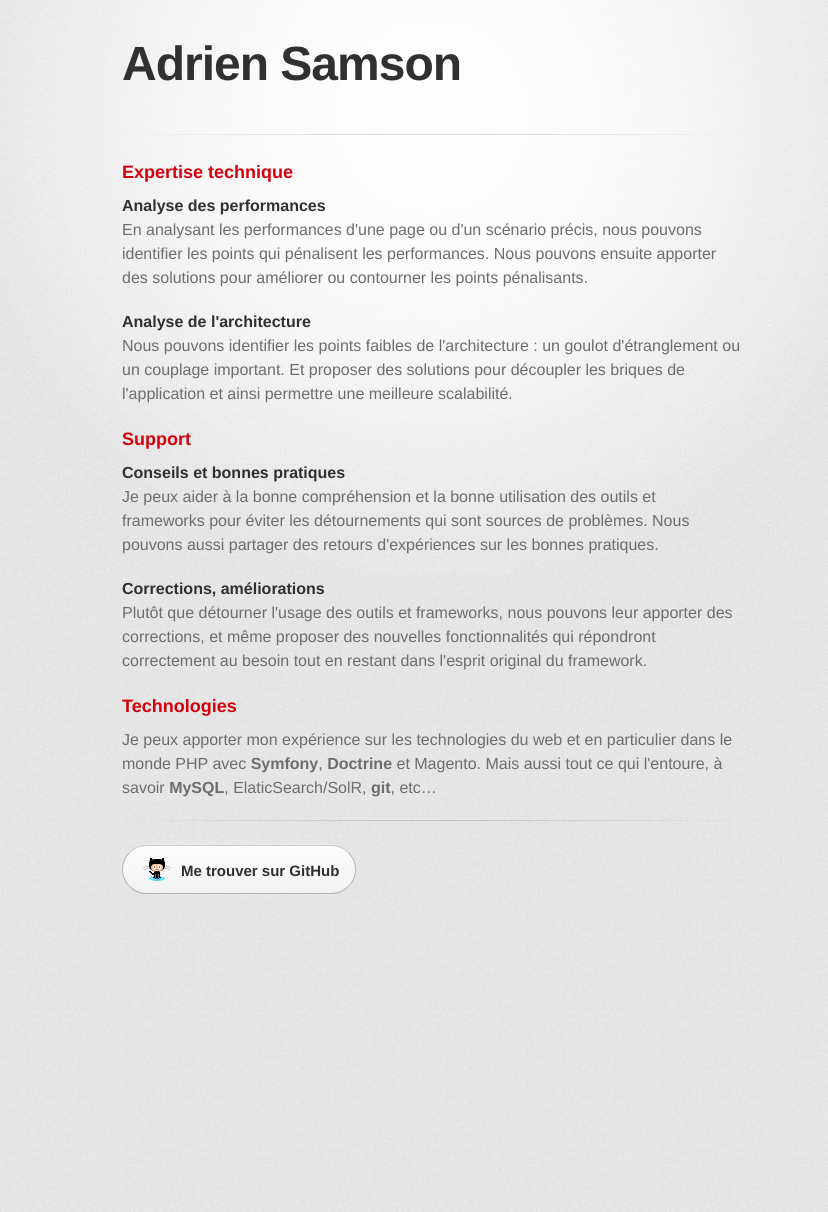
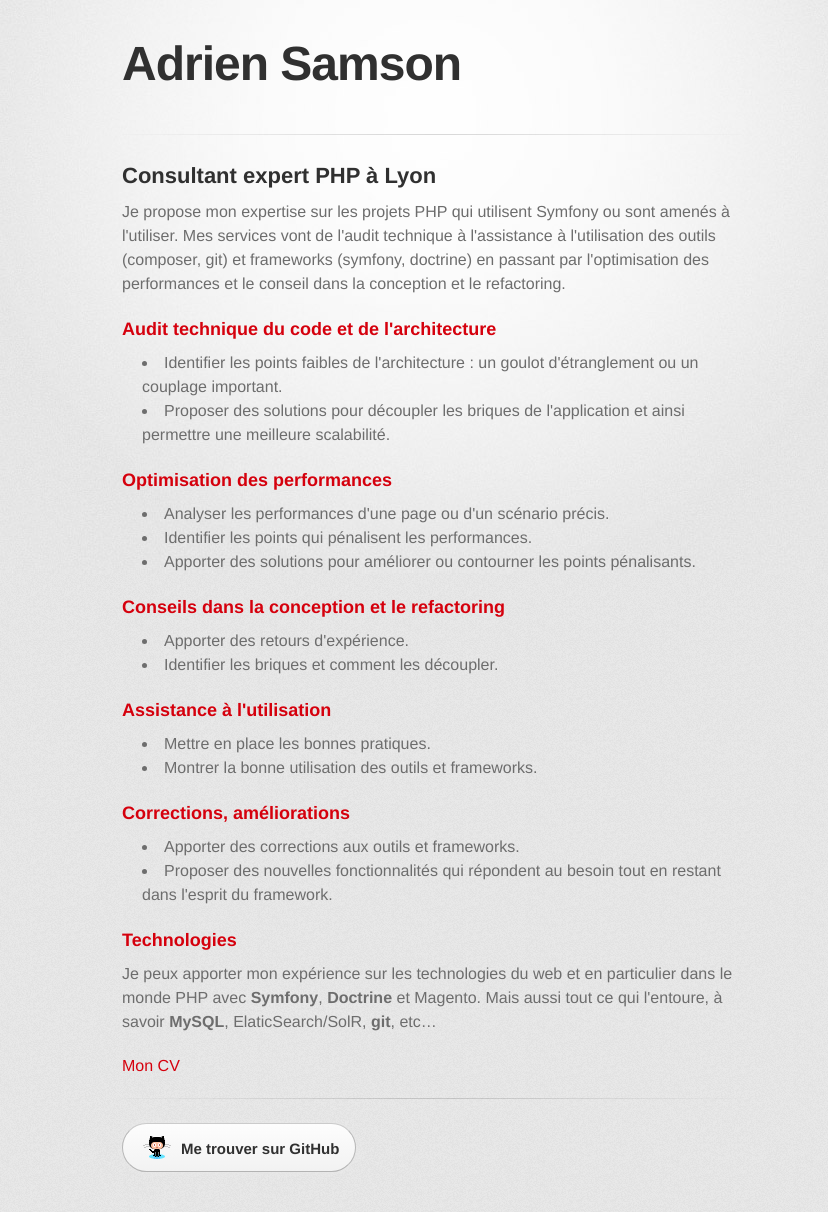
Before and after one commit to adriensamson/adriensamson.github.io, a Jekyll site: the page built from offres.html, in a window 1280 px wide. Shown: the whole page, without its empty margins (208-1036 px from the left). Built offline with Jekyll 4.4.1, drawn with Linux system fonts in a browser that asks for light colours; some web fonts are replaced; before the commit the page ends 934 px from its top, so only the background shows below that.

Commit message:
Better offers

```diff
--- a/_layouts/default.html
+++ b/_layouts/default.html
@@ -3,6 +3,8 @@
   <head>
     <meta charset='utf-8'>
     <meta http-equiv="X-UA-Compatible" content="chrome=1">
+    <meta name="author" content="Adrien Samson">
+    <meta name="description" content="Consultant expert PHP à Lyon">
     <link href='https://fonts.googleapis.com/css?family=Chivo:900' rel='stylesheet' type='text/css'>
     <link rel="stylesheet" type="text/css" href="/stylesheets/stylesheet.css" media="screen,print" />
     <link rel="stylesheet" type="text/css" href="/stylesheets/pygment_monokai.css" media="screen" />
--- a/_layouts/post.html
+++ b/_layouts/post.html
@@ -3,6 +3,7 @@
   <head>
     <meta charset='utf-8'>
     <meta http-equiv="X-UA-Compatible" content="chrome=1">
+    <meta name="author" content="Adrien Samson">
     <link href='https://fonts.googleapis.com/css?family=Chivo:900' rel='stylesheet' type='text/css'>
     <link rel="stylesheet" type="text/css" href="/stylesheets/stylesheet.css" media="screen" />
     <link rel="stylesheet" type="text/css" href="/stylesheets/pygment_monokai.css" media="screen" />
--- a/offres.html
+++ b/offres.html
@@ -2,38 +2,48 @@
 layout: default
 language: fr
 ---
-
-<h3>Expertise technique</h3>
-
-<h4>Analyse des performances</h4>
+<h2>Consultant expert PHP à Lyon</h2>
 <p>
-  En analysant les performances d'une page ou d'un scénario précis, nous pouvons identifier les points qui pénalisent les performances.
-  Nous pouvons ensuite apporter des solutions pour améliorer ou contourner les points pénalisants.
+  Je propose mon expertise sur les projets PHP qui utilisent Symfony ou sont amenés à l'utiliser.
+  Mes services vont de l'audit technique à l'assistance à l'utilisation des outils (composer, git) et frameworks (symfony, doctrine)
+  en passant par l'optimisation des performances et le conseil dans la conception et le refactoring.
 </p>
 
-<h4>Analyse de l'architecture</h4>
-<p>
-  Nous pouvons identifier les points faibles de l'architecture : un goulot d'étranglement ou un couplage important.
-  Et proposer des solutions pour découpler les briques de l'application et ainsi permettre une meilleure scalabilité.
-</p>
+<h3>Audit technique du code et de l'architecture</h3>
+<ul>
+  <li>Identifier les points faibles de l'architecture : un goulot d'étranglement ou un couplage important.
+  <li>Proposer des solutions pour découpler les briques de l'application et ainsi permettre une meilleure scalabilité.
+</ul>
 
-<h3>Support</h3>
+<h3>Optimisation des performances</h3>
+<ul>
+  <li>Analyser les performances d'une page ou d'un scénario précis.
+  <li>Identifier les points qui pénalisent les performances.
+  <li>Apporter des solutions pour améliorer ou contourner les points pénalisants.
+</ul>
 
-<h4>Conseils et bonnes pratiques</h4>
-<p>
-  Je peux aider à la bonne compréhension et la bonne utilisation des outils et frameworks pour éviter les détournements qui sont sources de problèmes.
-  Nous pouvons aussi partager des retours d'expériences sur les bonnes pratiques.
-</p>
+<h3>Conseils dans la conception et le refactoring</h3>
+<ul>
+  <li>Apporter des retours d'expérience.</li>
+  <li>Identifier les briques et comment les découpler.</li>
+</ul>
 
-<h4>Corrections, améliorations</h4>
-<p>
-  Plutôt que détourner l'usage des outils et frameworks, nous pouvons leur apporter des corrections,
-  et même proposer des nouvelles fonctionnalités qui répondront correctement au besoin tout en restant dans l'esprit original du framework.
-</p>
+<h3>Assistance à l'utilisation</h3>
+<ul>
+  <li>Mettre en place les bonnes pratiques.</li>
+  <li>Montrer la bonne utilisation des outils et frameworks.</li>
+</ul>
+
+<h3>Corrections, améliorations</h3>
+<ul>
+  <li>Apporter des corrections aux outils et frameworks.
+  <li>Proposer des nouvelles fonctionnalités qui répondent au besoin tout en restant dans l'esprit du framework.
+</ul>
 
 <h3>Technologies</h3>
-
 <p>
   Je peux apporter mon expérience sur les technologies du web et en particulier dans le monde PHP avec <strong>Symfony</strong>, <strong>Doctrine</strong> et Magento.
   Mais aussi tout ce qui l'entoure, à savoir <strong>MySQL</strong>, ElaticSearch/SolR, <strong>git</strong>, etc…
 </p>
+
+<p><a href="cv.html">Mon CV</a></p>
```
Also changed, not shown: index.html (+7 -12 lines).
